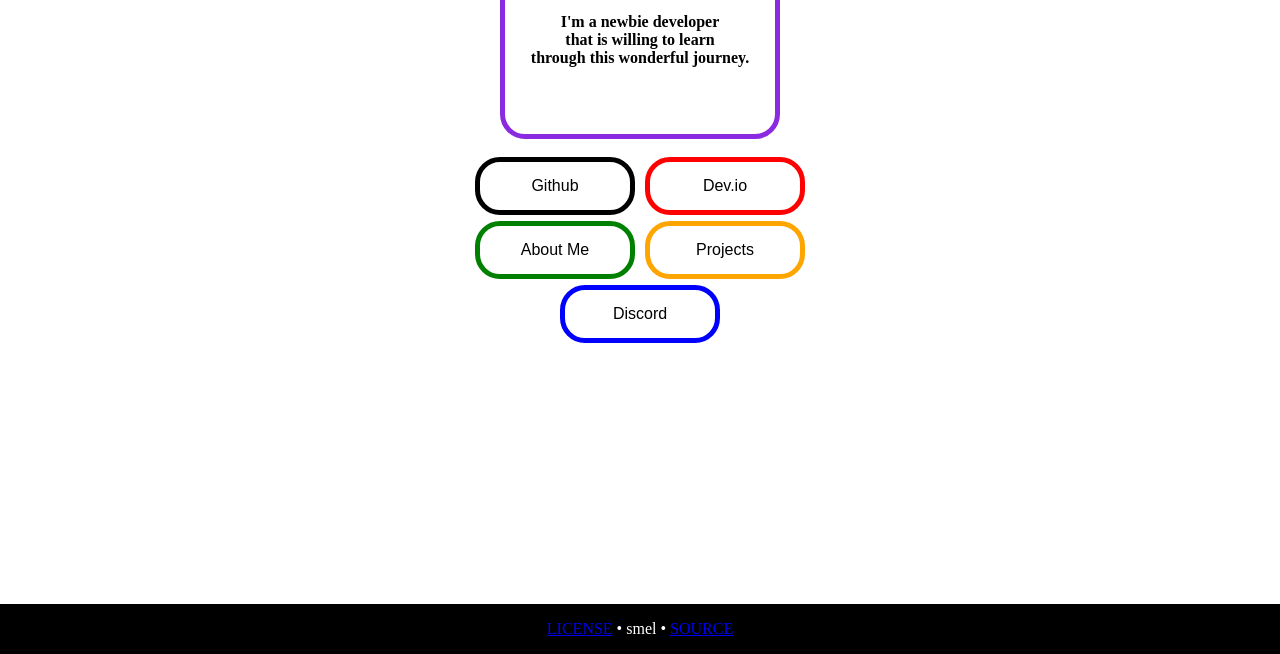
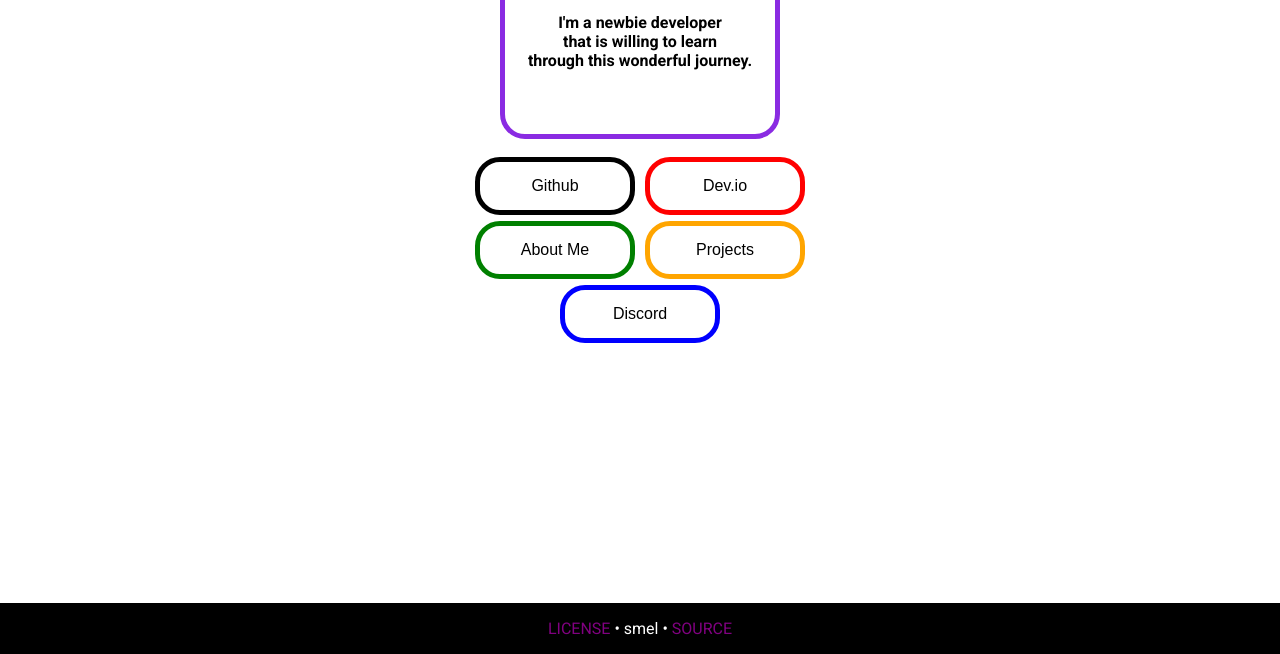
Before and after one commit to officialsmel/officialsmel.github.io, a plain HTML site: page index.html in a window 1280 px wide. Shown: the part 146-800 px from the top of the page. Drawn offline with Linux system fonts and the light colour scheme.

Commit message:
Update style.css

```diff
--- a/style.css
+++ b/style.css
@@ -117,10 +117,10 @@ body.loaded .fadein {
 
 }
 
-Arial, Helvetica, sans-serif
+p { font-family: 'Roboto', sans-serif; }
 
 
-p.font1 { font-family: 'Roboto', san-serif; }
+a { font-family: 'Roboto', sans-serif; color: purple; text-decoration: none; }
 
 
 
```
